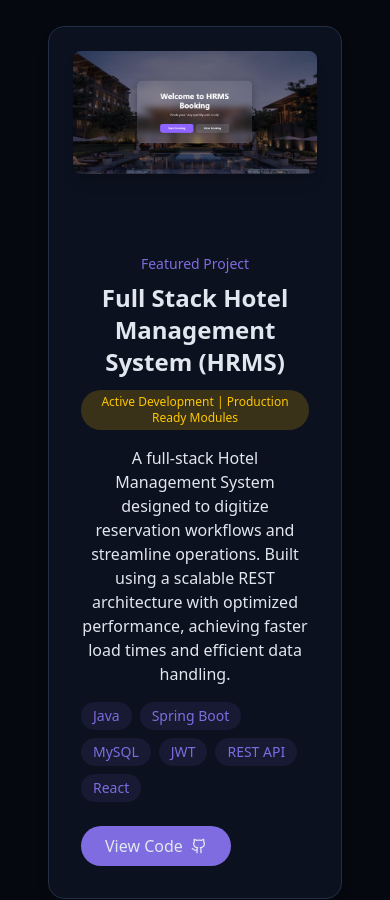
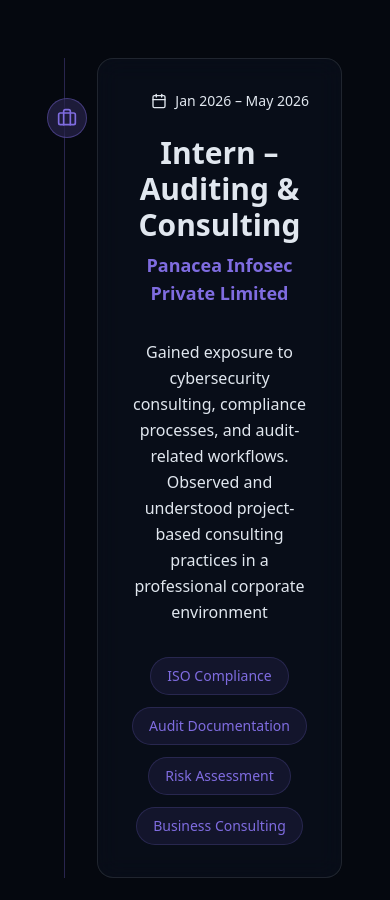
Before and after one commit to PranavChamoli06/Modern-Portfolio, a React (Vite) app: page / in a window 390 px wide. Shown: the part 4160-5060 px from the top of the page. Built offline with nearby package versions, Linux system fonts and the light colour scheme.

Commit message:
updated resume and added experience section

```diff
--- /dev/null
+++ b/src/components/ExperienceSection.jsx
@@ -0,0 +1,112 @@
+import { Briefcase, Calendar } from "lucide-react";
+
+const experiences = [
+  {
+    company: "Panacea Infosec Private Limited",
+    role: "Intern – Auditing & Consulting",
+    duration: "Jan 2026 – May 2026",
+    description:
+      " Gained exposure to cybersecurity consulting, compliance processes, and audit-related workflows. Observed and understood project-based consulting practices in a professional corporate environment",
+    skills: [
+                "ISO Compliance",
+                "Audit Documentation",
+                "Risk Assessment",
+                "Business Consulting"
+            ],
+  },
+];
+
+export const ExperienceSection = () => {
+  return (
+    <section
+      id="experience"
+      className="py-24 px-4 relative z-10"
+    >
+      <div className="container mx-auto max-w-5xl">
+
+        {/* Heading */}
+        <h2 className="text-3xl md:text-4xl font-bold mb-20 text-center">
+          My <span className="text-primary">Experience</span>
+        </h2>
+
+        {/* Timeline */}
+        <div className="relative border-l border-primary/30 ml-4 md:ml-10">
+
+          {experiences.map((exp, index) => (
+            <div
+              key={index}
+              className="mb-16 ml-8 relative"
+            >
+
+              {/* Timeline Dot */}
+              <div className="absolute -left-[50px] top-10">
+                <div className="w-10 h-10 rounded-full bg-primary/20 border border-primary/40 flex items-center justify-center backdrop-blur-md">
+                  <Briefcase className="text-primary w-5 h-5" />
+                </div>
+              </div>
+
+              {/* Card */}
+              <div
+                className="
+                  bg-card/60
+                  backdrop-blur-md
+                  border border-white/10
+                  rounded-2xl
+                  p-8
+                  transition-all duration-300
+                  hover:border-primary/30
+                  hover:shadow-[0_10px_40px_rgba(139,92,246,0.2)]
+                "
+              >
+
+                {/* Date */}
+                <div className="flex justify-end items-center gap-2 text-muted-foreground text-sm mb-6">
+                  <Calendar size={16} />
+                  <span>{exp.duration}</span>
+                </div>
+
+                {/* Centered Content */}
+                <div className="text-center">
+
+                  <h3 className="text-3xl font-bold mb-2">
+                    {exp.role}
+                  </h3>
+
+                  <p className="text-primary font-semibold text-lg mb-8">
+                    {exp.company}
+                  </p>
+
+                  {/* Description */}
+                  <p className="text-muted-foreground leading-relaxed max-w-3xl mx-auto mb-8">
+                    {exp.description}
+                  </p>
+
+                  {/* Skills */}
+                  <div className="flex flex-wrap justify-center gap-3">
+                    {exp.skills.map((skill, idx) => (
+                      <span
+                        key={idx}
+                        className="
+                          px-4 py-2
+                          rounded-full
+                          text-sm
+                          bg-primary/10
+                          text-primary
+                          border border-primary/20
+                        "
+                      >
+                        {skill}
+                      </span>
+                    ))}
+                  </div>
+
+                </div>
+
+              </div>
+            </div>
+          ))}
+        </div>
+      </div>
+    </section>
+  );
+};
--- a/src/components/Navbar.jsx
+++ b/src/components/Navbar.jsx
@@ -6,6 +6,7 @@
   { name: "Home", href: "#hero" },
   { name: "About", href: "#about" },
   { name: "Skills", href: "#skills" },
+  { name: "Experience", href: "#experience" },
   { name: "Projects", href: "#projects" },
   { name: "Contact", href: "#contact" },
 ];
@@ -16,7 +17,7 @@
 
   useEffect(() => {
     const handleScroll = () => {
-      setIsScrolled(window.screenY > 10);
+      setIsScrolled(window.scrollY > 10);
     };
 
     window.addEventListener("scroll", handleScroll);
--- a/src/pages/Home.jsx
+++ b/src/pages/Home.jsx
@@ -3,6 +3,7 @@
 import { HeroSection } from "../components/HeroSection";
 import { AboutSection } from "../components/AboutSection";
 import { SkillsSection } from "../components/SkillsSection";
+import { ExperienceSection } from "../components/ExperienceSection";
 import { ProjectsSection } from "../components/ProjectsSection";
 import { ContactSection } from "../components/ContactSection";
 import { Footer } from "../components/Footer";
@@ -20,6 +21,7 @@
         <HeroSection />
         <AboutSection />
         <SkillsSection />
+        <ExperienceSection />
         <ProjectsSection />
         <ContactSection />
       </main>
```
Also changed, not shown: 1 other file (tests, documents, lock files or other folders).
